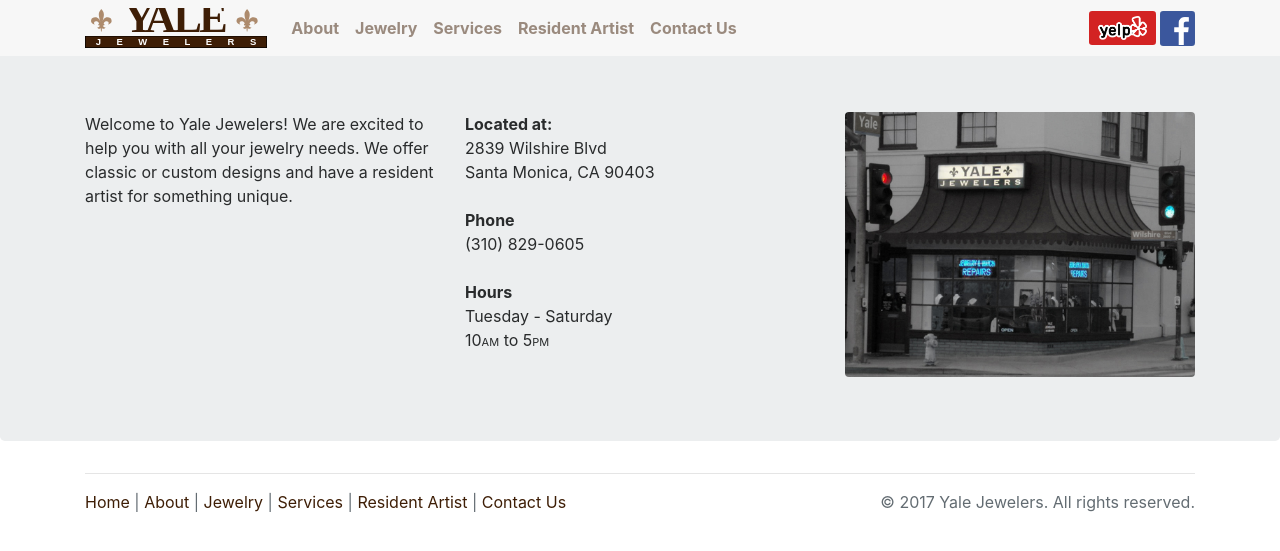
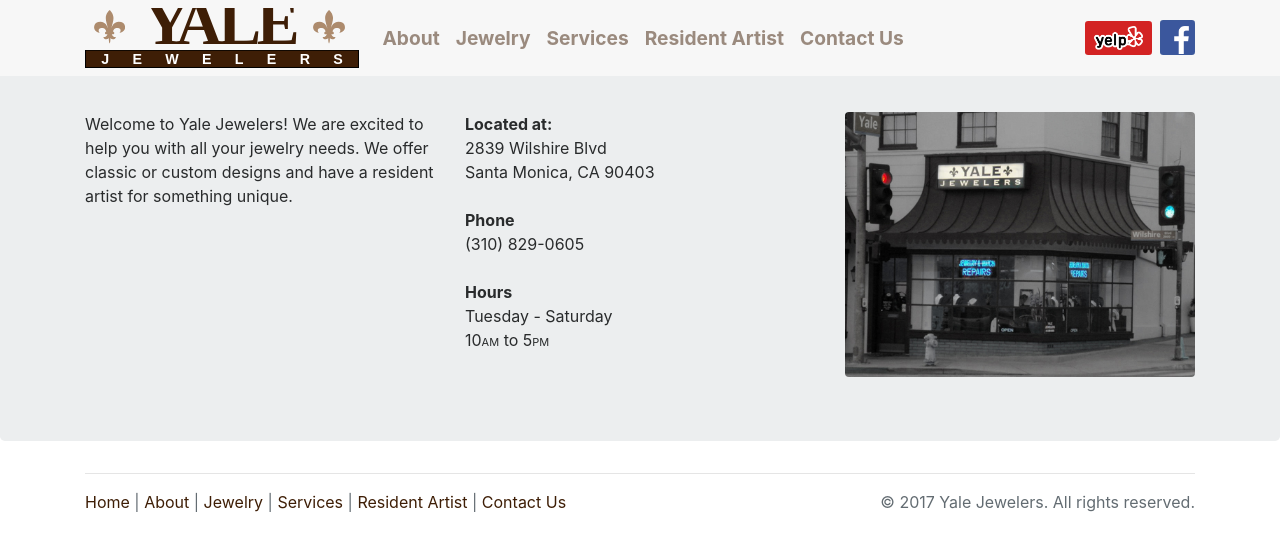
Before and after one commit to supergibbs/yalejewelers.com, a Jekyll site: the page built from index.html, in a window 1280 px wide. Shown: the top 551 px of the page. Built offline with Jekyll 4.4.1, drawn with Linux system fonts in a browser that asks for light colours; nearby versions of some CDN libraries.

Commit message:
Bigger navbar

```diff
--- a/_includes/nav.html
+++ b/_includes/nav.html
@@ -1,4 +1,4 @@
-<nav class="navbar navbar-toggleable-sm navbar-light fixed-top bg-faded">
+<nav class="navbar navbar-toggleable-md navbar-light fixed-top bg-faded">
     <div class="container">
             <button class="navbar-toggler navbar-toggler-right" type="button" data-toggle="collapse" data-target="#yale-navbar"
                 aria-controls="yale-navbar" aria-expanded="false" aria-label="Toggle navigation">
@@ -13,10 +13,10 @@
                     </li>
                     {% endfor %}
                 </ul>
-                <form class="form-inline hidden-md-down">
+                <form class="form-inline hidden-sm-down">
                     {% include social.html %}
                 </form>
-                <form class="form-inline hidden-md-up">
+                <form class="form-inline hidden-sm-up">
                     {% include social.html %}
                 </form>
             </div>
--- a/_includes/social.html
+++ b/_includes/social.html
@@ -1,2 +1,4 @@
-<a class="btn btn-sm mr-sm-1" style="background-color: #D32323;" title="Review us on Yelp" href="https://www.yelp.com/biz/yale-jewelers-santa-monica"><img src="img/yelp-red.png" style="max-width: 49px" alt="Yelp"></a>
-<a class="btn btn-icon" style="background-color: #3c599b;" title="Visit us on Facebook" href="https://www.facebook.com/YaleJewelers"><img src="img/facebook.png" style="max-width: 33px" alt="Facebook"></a>
+<span class="text-nowrap">
+    <a class="btn btn-sm mr-sm-1" style="background-color: #D32323;" title="Review us on Yelp" href="https://www.yelp.com/biz/yale-jewelers-santa-monica"><img src="img/yelp-red.png" style="max-width: 49px" alt="Yelp"></a>
+    <a class="btn btn-icon" style="background-color: #3c599b;" title="Visit us on Facebook" href="https://www.facebook.com/YaleJewelers"><img src="img/facebook.png" style="max-width: 33px" alt="Facebook"></a>
+</span>
--- a/css/main.scss
+++ b/css/main.scss
@@ -21,13 +21,14 @@
     padding: 0;
 
     img {
-        height: 2em;
+        height: 3em;
     }
 }
 
 .navbar {
     .nav-link {
         font-weight: bold;
+        font-size: larger;
     }
 }
 
```
